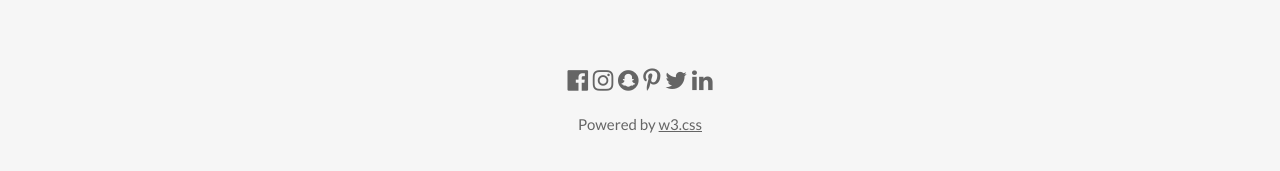
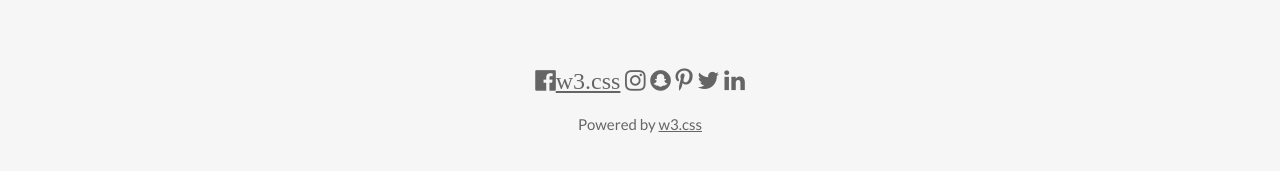
Before and after one commit to urpunktmeier/theshaftons.github.io, a plain HTML site: page index.html in a window 1280 px wide. Shown: the part 1779-1950 px from the top of the page. Drawn offline with nearby package versions, Linux system fonts and the light colour scheme.

Commit message:
initial commit

```diff
--- a/index.html
+++ b/index.html
@@ -188,7 +188,7 @@ body {font-family: "Lato", sans-serif}
 
 <!-- Footer -->
 <footer class="w3-container w3-padding-64 w3-center w3-opacity w3-light-grey w3-xlarge">
-  <i class="fa fa-facebook-official w3-hover-opacity"></i>
+  <i class="fa fa-facebook-official w3-hover-opacity"><a href="https://www.instagram.com/theshaftons" target="_blank">w3.css</a></i>
   <i class="fa fa-instagram w3-hover-opacity"></i>
   <i class="fa fa-snapchat w3-hover-opacity"></i>
   <i class="fa fa-pinterest-p w3-hover-opacity"></i>
```
